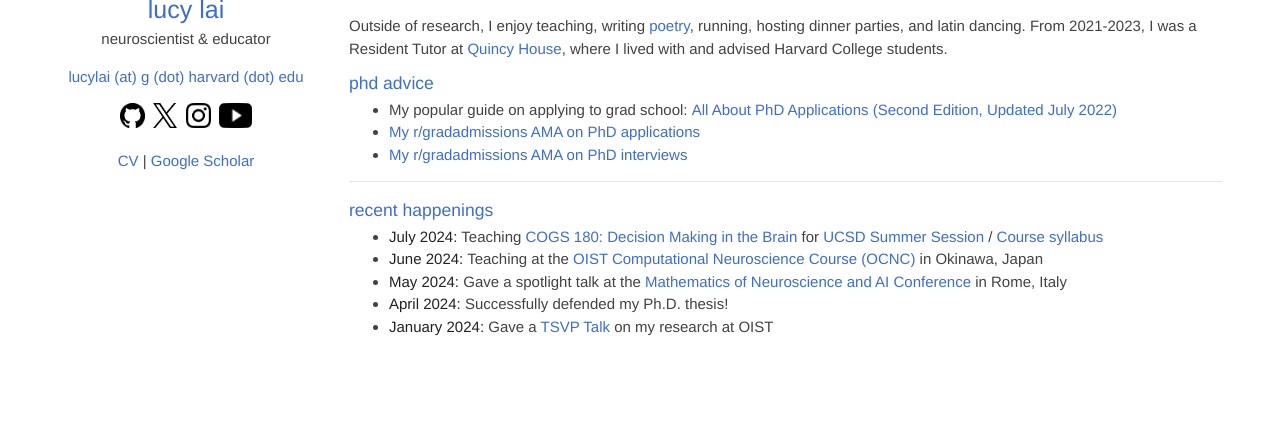
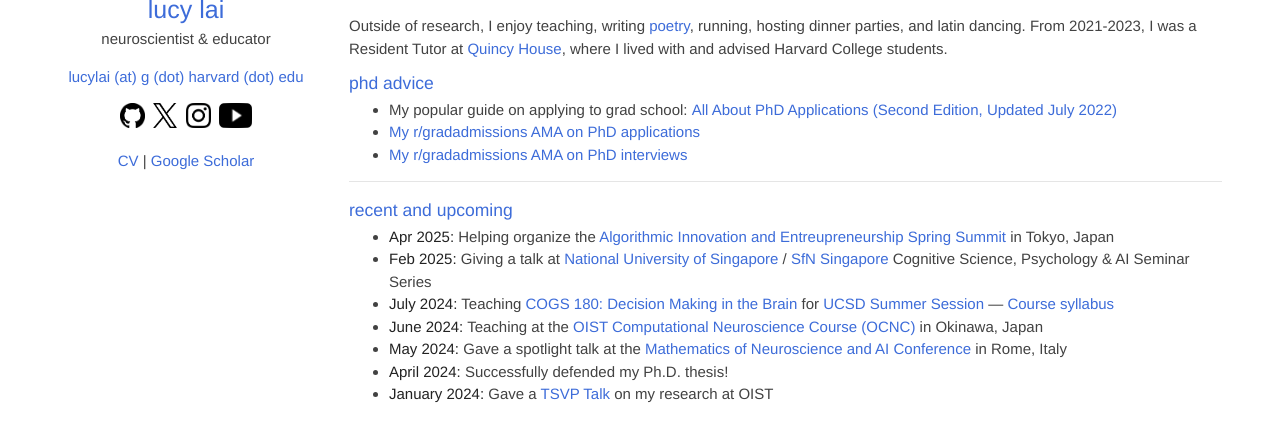
Before and after one commit to lucylai96/lucylai96.github.io, a Jekyll site: the page built from index.md, in a window 1280 px wide, cut to the strip 255-697 px from the top of the page. Built offline with Jekyll 4.4.1, drawn with Linux system fonts in a browser that asks for light colours; our own code applies the rules of GitHub Pages for plain Markdown files.

Commit message:
Update index.md

```diff
--- a/index.md
+++ b/index.md
@@ -13,8 +13,10 @@ Outside of research, I enjoy teaching, writing <a href="http://subcorticalsongs.
 
 ***
 
-### recent happenings
-* **July 2024:** Teaching [COGS 180: Decision Making in the Brain](https://cogs180.github.io/su24/) for [UCSD Summer Session](https://summersession.ucsd.edu/) / [Course syllabus](https://docs.google.com/document/d/1YbU2V1225l-x12fQKUVlMM4-4mK96GNLAb7WUcLVrbA/edit?usp=sharing)
+### recent and upcoming
+* **Apr 2025:** Helping organize the [Algorithmic Innovation and Entreupreneurship Spring Summit](https://www.algopreneurship.ai/) in Tokyo, Japan
+* **Feb 2025:** Giving a talk at [National University of Singapore](https://nus.edu.sg/) / [SfN Singapore](https://sfn.sg/) Cognitive Science, Psychology & AI Seminar Series
+* **July 2024:** Teaching [COGS 180: Decision Making in the Brain](https://cogs180.github.io/su24/) for [UCSD Summer Session](https://summersession.ucsd.edu/) --- [Course syllabus](https://docs.google.com/document/d/1YbU2V1225l-x12fQKUVlMM4-4mK96GNLAb7WUcLVrbA/edit?usp=sharing)
 * **June 2024:** Teaching at the [OIST Computational Neuroscience Course (OCNC)](https://groups.oist.jp/ocnc) in Okinawa, Japan
 * **May 2024:** Gave a spotlight talk at the [Mathematics of Neuroscience and AI Conference](https://neuromonster.org/) in Rome, Italy
 * **April 2024:** Successfully defended my Ph.D. thesis!
```
